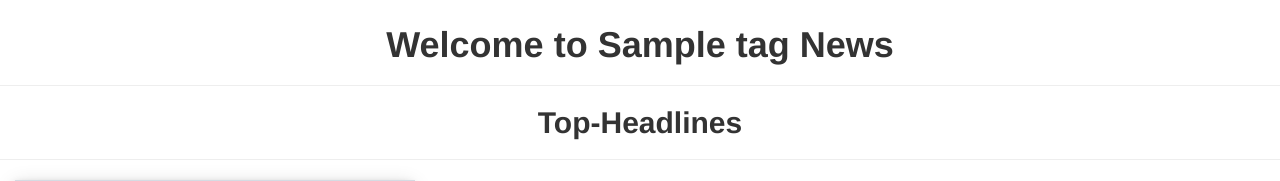
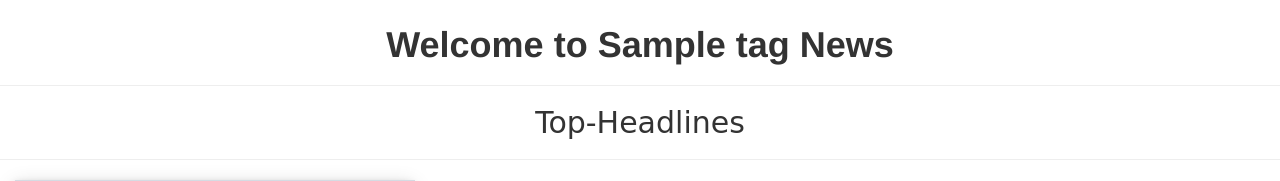
Before and after one commit to msyoki/Mercury-NewsAPI, a Flask app: template app/templates/articles.html in a window 1280 px wide. Shown: the part 127-308 px from the top of the page. Run offline with Flask 2, Linux system fonts and the light colour scheme; the template is opened without the code that fills it: most values are stand-ins (such as "Sample title", 1, 10 or a date in 2020); grey boxes marked "Sample" are stand-in pictures; parts of the project's set-up code (start-up, migrations or seed data) failed here and were passed over; some libraries are stand-ins or nearby versions.

Commit message:
add styling to the article page

```diff
--- a/app/static/css/articles.css
+++ b/app/static/css/articles.css
@@ -1,13 +1,18 @@
 
-h1, h2{
+h1{
     text-align: center;
     font-weight: bolder;
+    padding-top: 20px;
 
 }
 
-h1{
-    padding-top: 20px;
+h2{
+    font-family: 'Fredericka the Great', cursive;
+    text-align: center;
 }
+
+
+
 h4, h5 {
     font-weight: bolder;
     line-height: normal;
```
